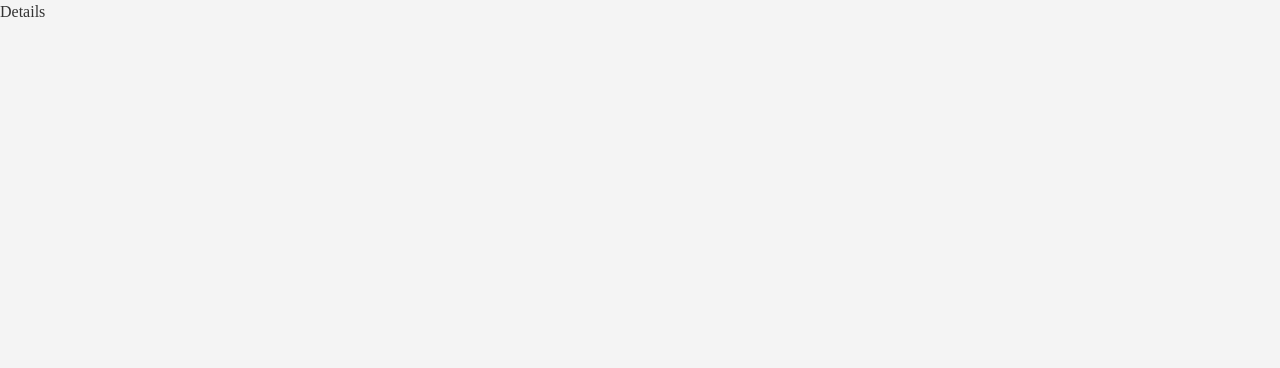
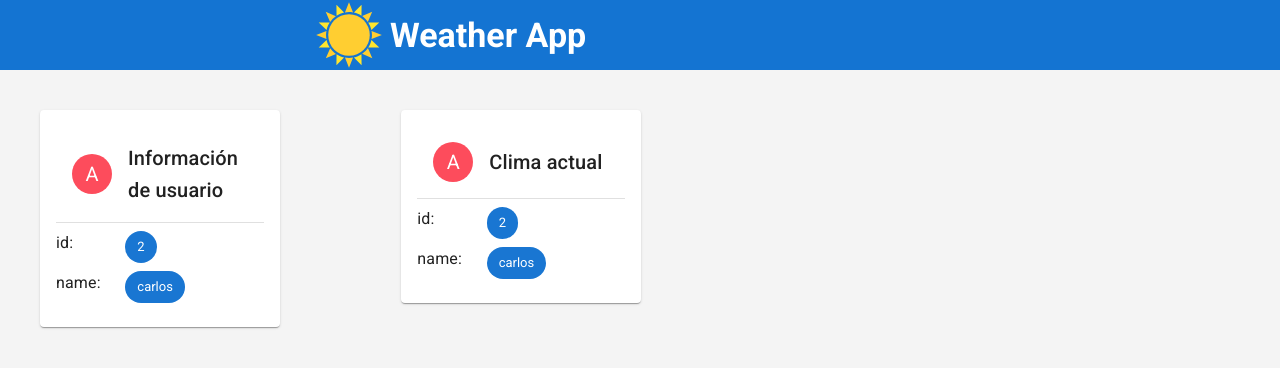
Before and after one commit to yacodev/challenge-inprodi, a React (Vite) app: page /user/1 in a window 1280 px wide. Shown: the top 368 px of the page. Built offline with nearby package versions, Linux system fonts and the light colour scheme.

Commit message:
implement InformationCard in weather page

```diff
--- a/src/Page/WeatherDetails/index.tsx
+++ b/src/Page/WeatherDetails/index.tsx
@@ -1,3 +1,37 @@
+import { useParams } from 'react-router-dom';
+import { HeaderPage } from '../../Components/HeaderPage';
+import { InformationCard } from '../../Components/InformationCard';
+import { useSelector } from 'react-redux';
+import { StateSelector } from '../../models/selectorModel';
+import { User } from '../../models/userModel';
+import Grid from '@mui/material/Grid';
+import { InformationContainer } from './styles';
+import { useEffect, useState } from 'react';
+
 export const WeatherDetails = () => {
-  return <div>Details</div>;
+  const { id } = useParams();
+  const userList = useSelector<StateSelector>((state) => state.user) as User[];
+  const [user, setUser] = useState<User | null>(null);
+
+  useEffect(() => {
+    if (!id || !userList) return;
+    const userSelected = userList.find((user) => user.id === Number(id));
+    if (!userSelected) return;
+    setUser(userSelected);
+  }, [userList, id]);
+  console.log({ user });
+  const data = { id: '2', name: 'carlos' };
+  return (
+    <>
+      <HeaderPage />
+      <InformationContainer container>
+        <Grid item xs={12} sm={4}>
+          <InformationCard information={data} title='Información de usuario' />
+        </Grid>
+        <Grid item xs={12} sm={7}>
+          <InformationCard information={data} title='Clima actual' />
+        </Grid>
+      </InformationContainer>
+    </>
+  );
 };
--- a/src/Page/WeatherDetails/styles.ts
+++ b/src/Page/WeatherDetails/styles.ts
@@ -0,0 +1,8 @@
+import Grid, { GridProps } from '@mui/material/Grid';
+import { styled } from '@mui/material/styles';
+
+export const InformationContainer = styled(Grid)<GridProps>(() => ({
+  margin: '40px',
+  gap: '20px',
+  width: '80%',
+}));
```
